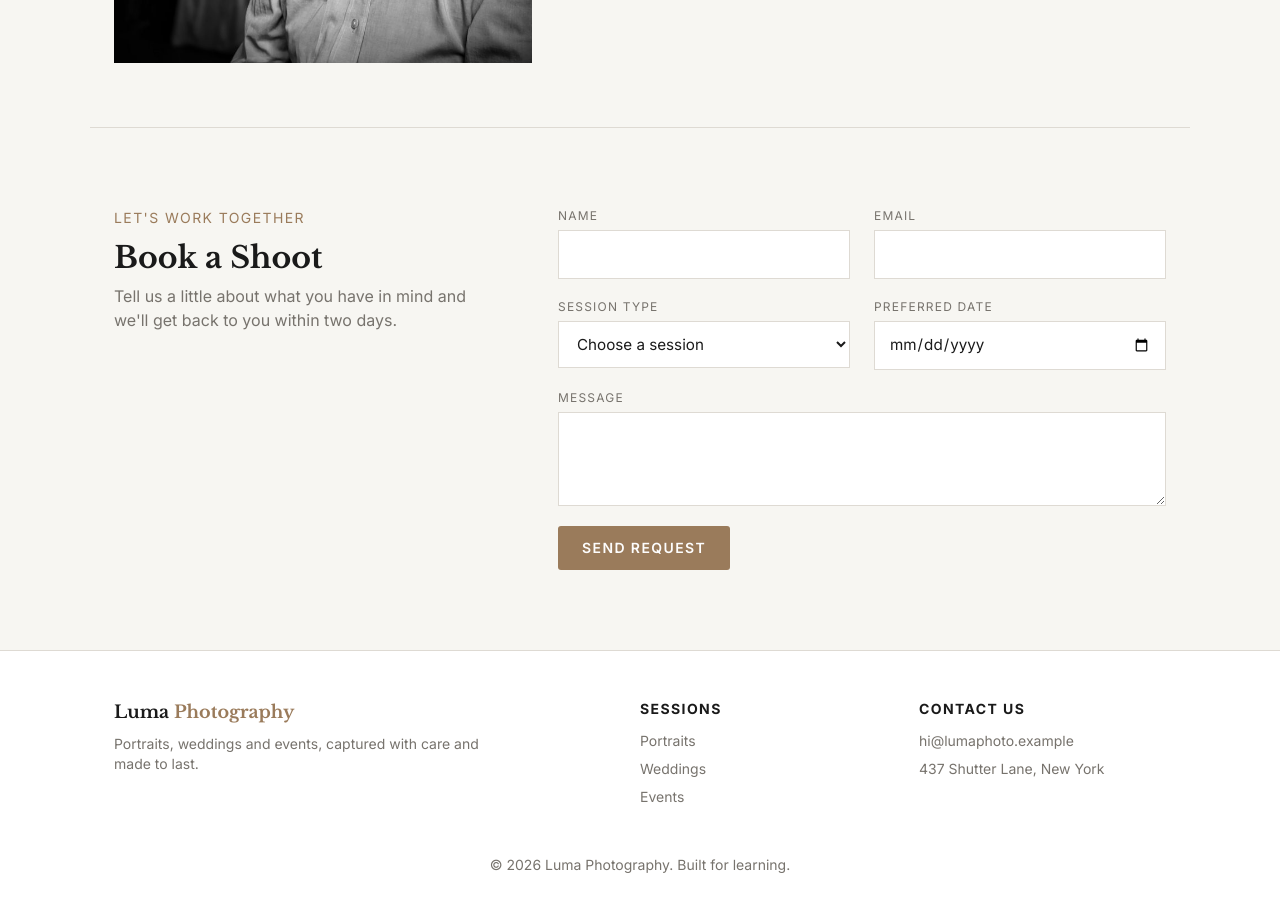
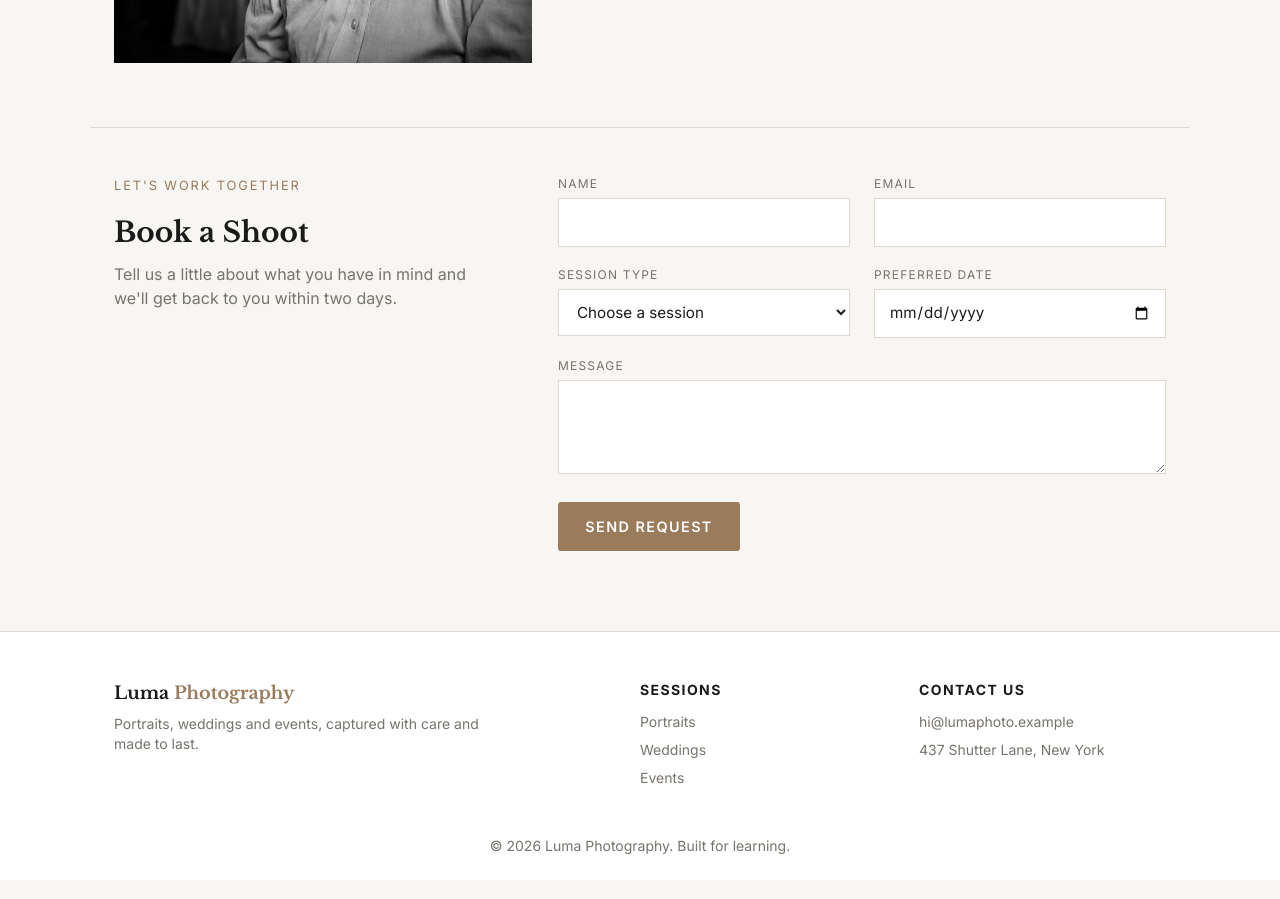
Before and after one commit to aadhu01-pixel/PracticumPhotographyPortfolioProject, a React (Vite) app in the folder week2/: page / in a window 1280 px wide. Shown: the part 2840-3739 px from the top of the page. Built offline with nearby package versions, Linux system fonts and the light colour scheme.

Commit message:
style: match booking form styles to Week 1
Match Week 1 eyebrow, heading and section padding. Submit button now matches the hero button. Fix the focus border, which used an undefined ink-accent color.

```diff
--- a/week2/src/components/BookingForm.jsx
+++ b/week2/src/components/BookingForm.jsx
@@ -1,7 +1,7 @@
 
 export function BookingForm() {
     const fieldClass =
-        "w-full border border-line bg-surface px-3.5 py-3 text-[0.95rem] text-ink rounded-none focus:outline-none focus:border-ink-accent";
+        "w-full border border-line bg-surface px-3.5 py-3 text-[0.95rem] text-ink rounded-none focus:outline-none focus:border-accent";
 
     const labelClass =
         "text-xs uppercase tracking-[0.1em] text-ink-soft";
@@ -9,14 +9,14 @@ export function BookingForm() {
     return (
         <section
             id="book-shoot"
-            className="mx-auto grid max-w-[1100px] grid-cols-1 gap-8 border-t border-line px-6 py-12 lg:grid-cols-[1fr_1.6fr] lg:gap-16 lg:py-20"
+            className="mx-auto grid max-w-[1100px] grid-cols-1 gap-8 border-t border-line px-6 pt-12 pb-20 lg:grid-cols-[1fr_1.6fr] lg:gap-16"
         >
             <div>
-                <p className="mb-3 text-sm uppercase tracking-widest text-accent">
+                <p className="mb-4 text-[0.8rem] uppercase tracking-[0.15em] text-accent">
                     Let's work together
                 </p>
 
-                <h2 className="mb-2 font-heading text-3xl font-bold">
+                <h2 className="mb-2 font-heading text-[1.75rem] font-bold">
                     Book a Shoot
                 </h2>
 
@@ -105,7 +105,7 @@ export function BookingForm() {
 
                 <button
                     type="submit"
-                    className="justify-self-start rounded-[3px] bg-accent font-semibold tracking-[0.1em] uppercase px-6 py-3 text-sm text-button-text transition hover:-translate-y-px hover:bg-accent-dark tracking-[0.1em]"
+                    className="mt-2 justify-self-start rounded-[3px] bg-accent px-[1.7rem] py-[0.85rem] text-[0.9rem] font-semibold tracking-[0.1em] uppercase text-button-text transition hover:-translate-y-px hover:bg-accent-dark"
                 >
                     Send Request
                 </button>
```
